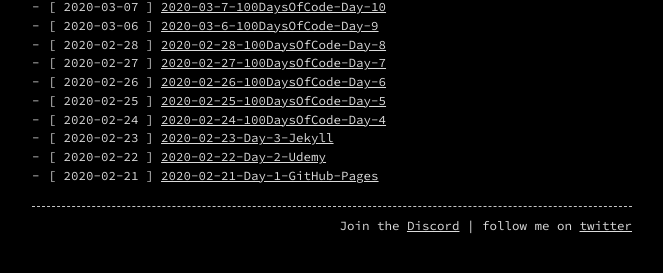
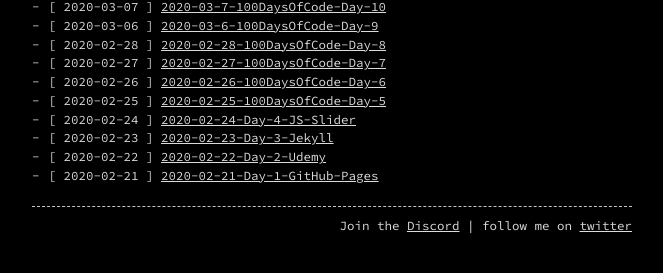
Before and after one commit to prototowb/prototowb.github.io, a Jekyll site: the page built from index.md, in a window 1280 px wide. Shown: the part 573-846 px from the top of the page, without its empty margins (308-971 px from the left). Built offline with Jekyll 4.4.1, drawn with Linux system fonts in a browser that asks for light colours.

Commit message:
Update and rename 2020-02-24-100DaysOfCode-Day-4.md to 2020-02-24-Day-4-JS-Slider.md

```diff
--- a/_posts/2020-02-24-100DaysOfCode-Day-4.md
+++ b/_posts/2020-02-24-Day-4-JS-Slider.md
@@ -1,6 +1,6 @@
 ---
 layout: post
-title: "2020-02-24-100DaysOfCode-Day-4"
+title: "2020-02-24-Day-4-JS-Slider"
 date: 2020-02-24 23:50:45 +0000
 categories: 100-Days-of-Code
 ---
```
